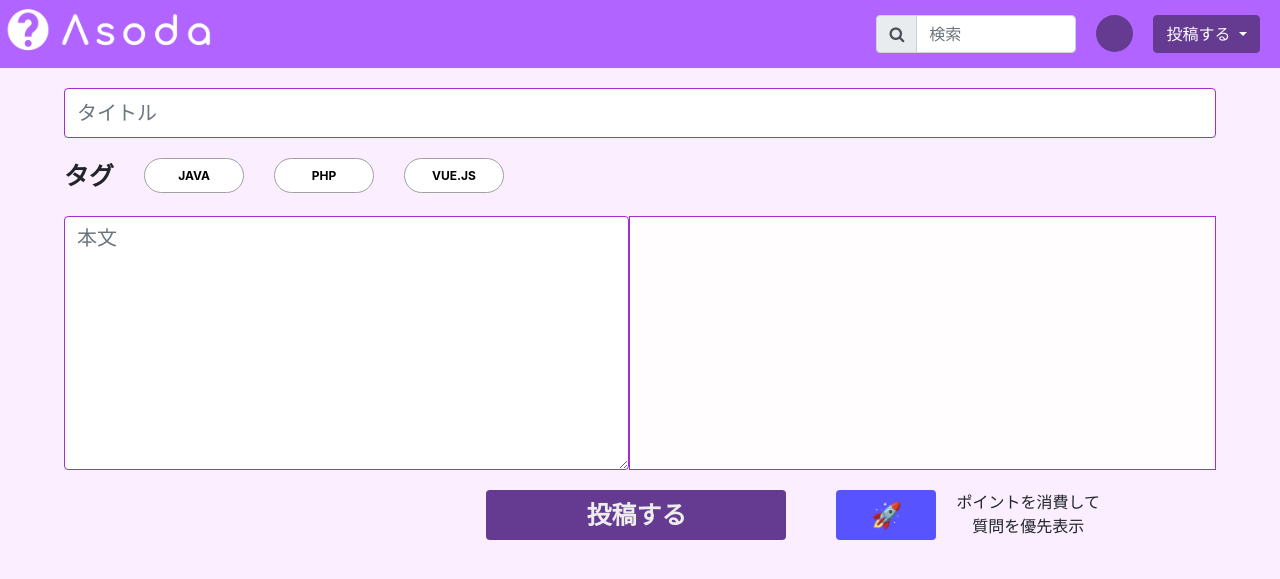
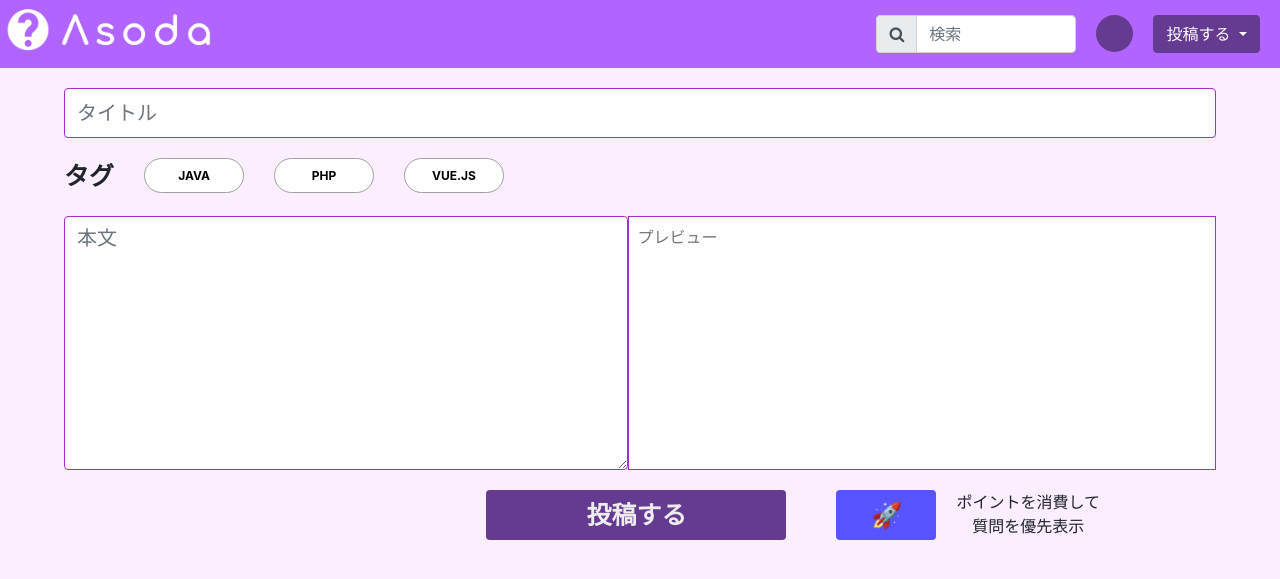
Before and after one commit to hrt4423/SD3A_Group2, a PHP site: page /questionCreation.php in a window 1280 px wide. Shown: the top 579 px of the page. Run offline with PHP 8.4, Linux system fonts and the light colour scheme; some libraries are stand-ins or nearby versions.

Commit message:
プレビュー文字修正

```diff
--- a/src/questionCreation.php
+++ b/src/questionCreation.php
@@ -118,6 +118,9 @@
       margin-top: 20px;
       background-color: #fffdfd;
       width: 600px;
+      color: #757575;
+      padding-top: 8px;
+      padding-left: 8px;
     }
 
     .yoko {
@@ -258,7 +261,7 @@
 
 <div class="yoko">
   <textarea class="form-control main" rows="8" placeholder="本文"></textarea>
-  <div class="preview"></div>
+  <div class="preview">プレビュー</div>
 </div>
 
 
```
